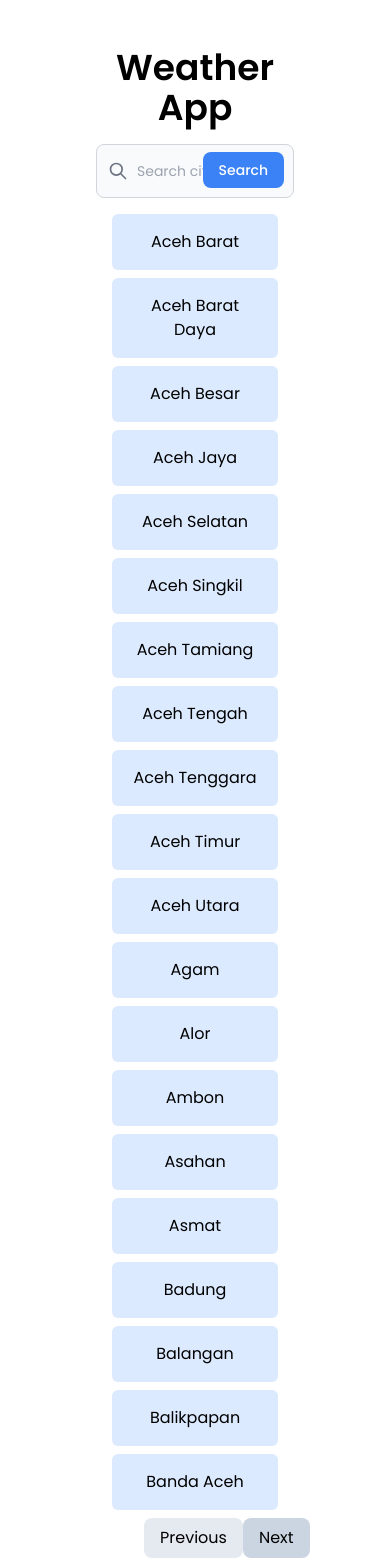
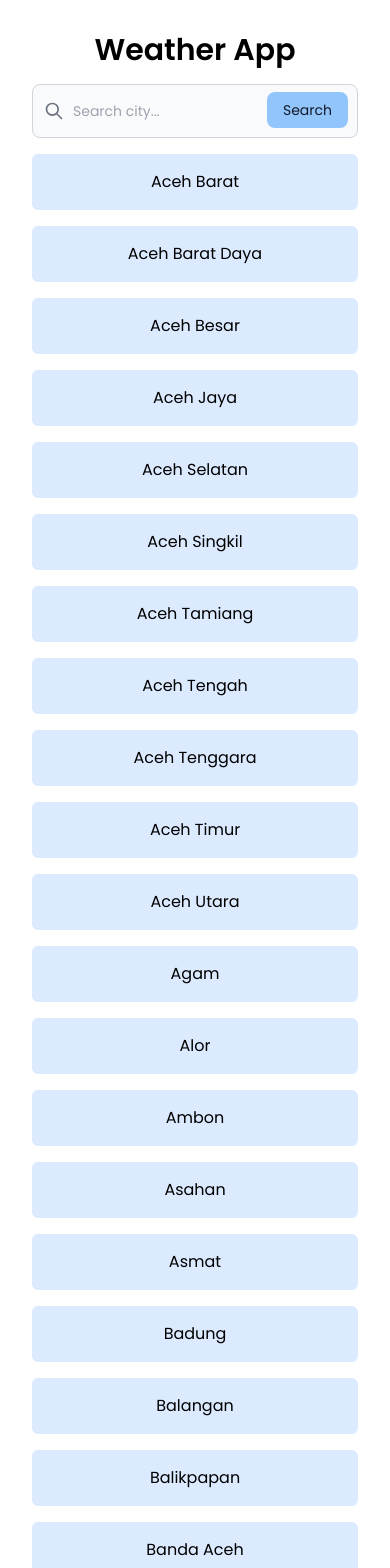
Before and after one commit to nadialvy/react-weather, a React (Vite) app: page / in a window 390 px wide. Shown: the top 1568 px of the page. Built offline with nearby package versions, Linux system fonts and the light colour scheme.

Commit message:
add responsive in home page

```diff
--- a/src/components/Home.jsx
+++ b/src/components/Home.jsx
@@ -50,15 +50,15 @@ const Home = () => {
   }
 
   return (
-    <div className='mx-24 my-12 md:mx-32 lg:mx-40 xl:mx-72 2xl:mx-[30rem]'>
-      <div className='text-center text-4xl font-semibold mb-4'>Weather App</div>
+    <div className='mx-8 my-8 md:mx-32 lg:mx-40 xl:mx-72 2xl:mx-[30rem]'>
+      <div className='text-center text-3xl font-semibold mb-4'>Weather App</div>
       <div className='flex justify-center'>
-        <div className="relative mb-4 w-full lg:max-w-lg">
+        <div className="relative mb-4 w-full">
             <div className="absolute inset-y-0 left-0 flex items-center pl-3 pointer-events-none">
                 <svg aria-hidden="true" className="w-5 h-5 text-gray-500 dark:text-gray-400" fill="none" stroke="currentColor" viewBox="0 0 24 24" xmlns="http://www.w3.org/2000/svg"><path strokeLinecap="round" strokeLinejoin="round" strokeWidth="2" d="M21 21l-6-6m2-5a7 7 0 11-14 0 7 7 0 0114 0z"></path></svg>
             </div>
             <input value={searchQuery} onChange={handleInputChange} type="search" id="default-search" className="block w-full p-4 pl-10 text-sm text-gray-900 border border-gray-300 rounded-lg bg-gray-50 focus:outline-none" placeholder="Search city..." required />
-            <button type="submit" className="text-white absolute right-2.5 bottom-2.5 bg-blue-500 hover:bg-blue-600 focus:ring-4 focus:outline-none focus:ring-blue-300 font-medium rounded-lg text-sm px-4 py-2 dark:bg-blue-600 dark:hover:bg-blue-700 dark:focus:ring-blue-800">Search</button>
+            <button type="submit" className="absolute right-2.5 bottom-2.5 bg-blue-300 hover:bg-blue-400 focus:ring-4 focus:outline-none focus:ring-blue-300 rounded-lg text-sm px-4 py-2 text-gray-900">Search</button>
         </div>
       </div>
 
@@ -67,9 +67,9 @@ const Home = () => {
       {
         searchQuery != '' && matchCities.length == 0
           ? <div className='text-center mt-10 font-semibold text-red-500 text-xl'>No data</div>
-          : <div className='flex flex-wrap items-center justify-center'>
+          : <div className='grid grid-cols-1 md:grid-cols-2 lg:grid-cols-4 xl:grid-cols-5 gap-4'>
               {matchCities.map((city) => (
-                <div  key={city.id} className='w-full md:w-1/3 lg:w-1/4 mb-2 mx-4 md:mb-4'>
+                <div key={city.id} className='w-full'>
                   <Link to={`/${city.slug}?lat=${city.latitude}&long=${city.longitude}&region=${city.name}`}>
                     <div className='rounded-md p-4 bg-blue-100 hover:bg-blue-200 hover:cursor-pointer'>
                       <p className='text-center'>{city.name}</p>
@@ -81,12 +81,12 @@ const Home = () => {
       }
 
       {/* pagination nav */}
-      <div className='flex justify-between items-center mx-12'>
-        <button onClick={() => handlePageChange(currentPage - 1)} disabled={currentPage === 1} className='disabled:bg-opacity-50 bg-slate-300 px-4 py-2 rounded-lg disabled:cursor-not-allowed'>
-          Previous
+      <div className='flex justify-between items-center mt-4 lg:mt-8 2xl:mt-10 lg:mx-24'>
+        <button onClick={() => handlePageChange(currentPage - 1)} disabled={currentPage === 1} className='disabled:bg-opacity-50 bg-slate-300 px-4 py-2 md:px-6 lg:px-8 rounded-lg disabled:cursor-not-allowed'>
+          &lt; Previous
         </button>
-        <button onClick={() => handlePageChange(currentPage + 1)} disabled={currentPage === totalPages} className='disabled:bg-opacity-50 bg-slate-300 px-4 py-2 rounded-lg disabled:cursor-not-allowed'>
-          Next
+        <button onClick={() => handlePageChange(currentPage + 1)} disabled={currentPage === totalPages} className='disabled:bg-opacity-50 bg-slate-300 px-4 py-2 md:px-6 lg:px-8 rounded-lg disabled:cursor-not-allowed'>
+          Next &gt;
         </button>
       </div>
     </div>
--- a/src/index.css
+++ b/src/index.css
@@ -18,12 +18,6 @@
   -webkit-font-smoothing: antialiased;
   -moz-osx-font-smoothing: grayscale;
   -webkit-text-size-adjust: 100%;
-}
-
-/* sizing of map container */
-.leaflet-container {
-  width: 100%;
-  height: 100vh;
 }
 
 /* a {
```
